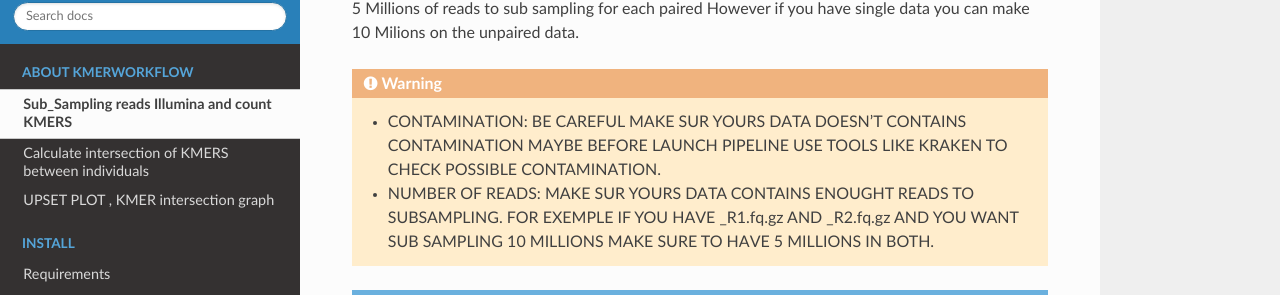
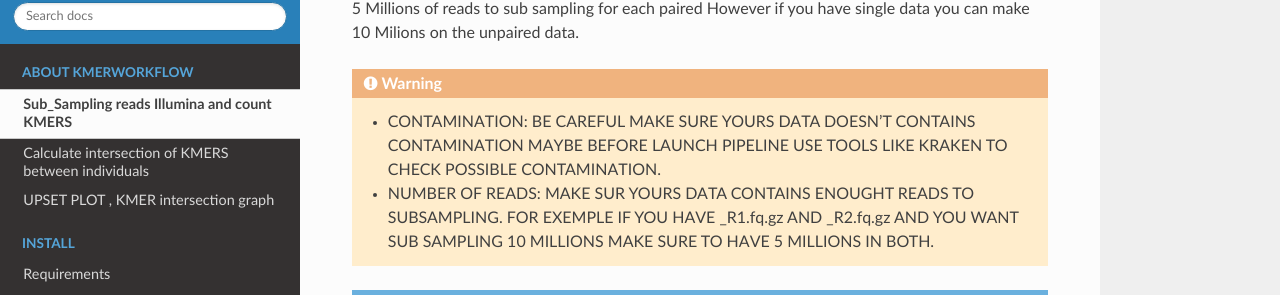
Before and after one commit to thdurand4/KMER_WORKFLOW, a Sphinx documentation site: the page built from docs/source/ABOUT.rst, in a window 1280 px wide and 900 px high, scrolled down 1022 px. Shown: the part 146-441 px from the top of the window. Built offline with Sphinx 7.4.7 and the Read the Docs theme 2.0.0, drawn with Linux system fonts in a browser that asks for light colours; the version number could not be read and is left out.

Commit message:
Update ABOUT.rst

```diff
--- a/docs/source/ABOUT.rst
+++ b/docs/source/ABOUT.rst
@@ -32,7 +32,7 @@ For example if you wante to sub sampling 10 Millions of reads of PAIRED data you
 However if you have single data you can make 10 Milions on the unpaired data.
 
 .. warning::
-   * CONTAMINATION: BE CAREFUL MAKE SUR YOURS DATA DOESN'T CONTAINS CONTAMINATION MAYBE BEFORE LAUNCH PIPELINE USE TOOLS LIKE KRAKEN TO CHECK POSSIBLE CONTAMINATION.
+   * CONTAMINATION: BE CAREFUL MAKE SURE YOURS DATA DOESN'T CONTAINS CONTAMINATION MAYBE BEFORE LAUNCH PIPELINE USE TOOLS LIKE KRAKEN TO CHECK POSSIBLE CONTAMINATION.
    * NUMBER OF READS: MAKE SUR YOURS DATA CONTAINS ENOUGHT READS TO SUBSAMPLING. FOR EXEMPLE IF YOU HAVE _R1.fq.gz AND _R2.fq.gz AND YOU WANT SUB SAMPLING 10 MILLIONS MAKE SURE TO HAVE 5 MILLIONS IN BOTH.
 
 .. note::
```
